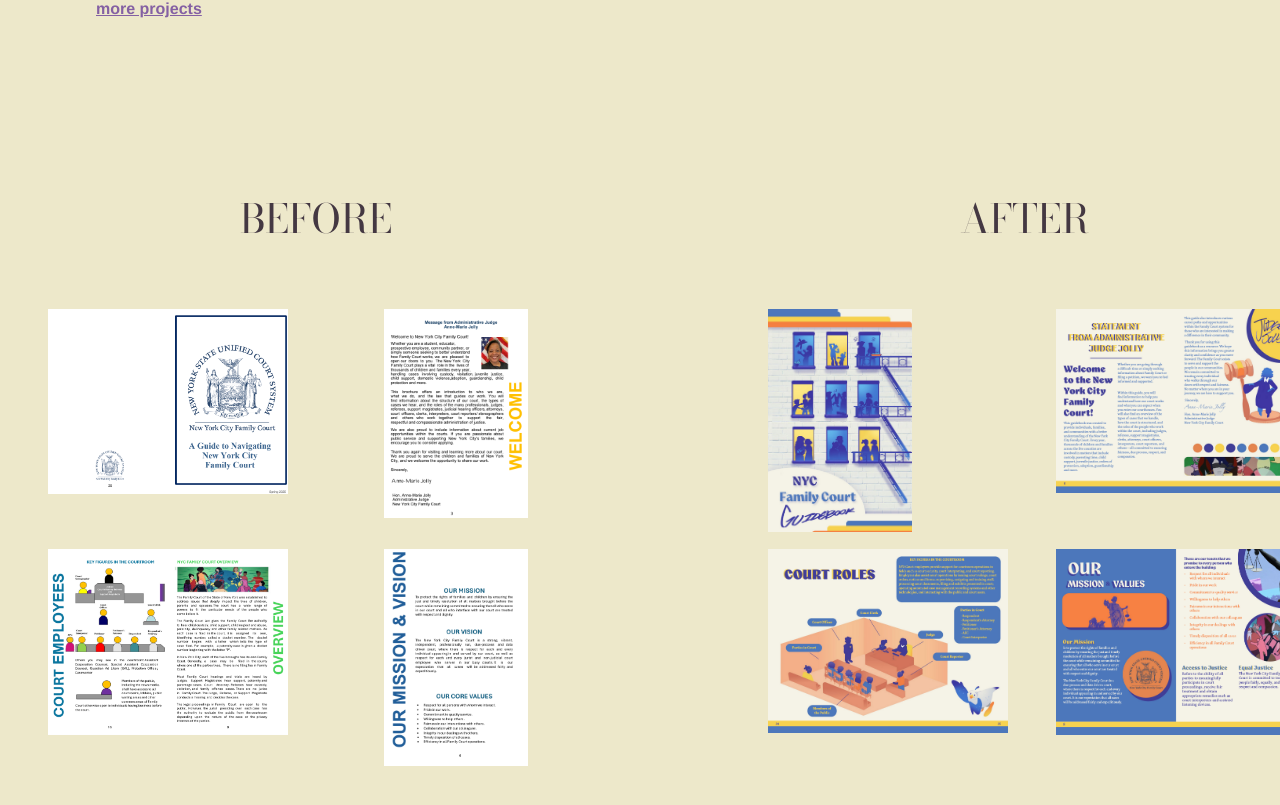
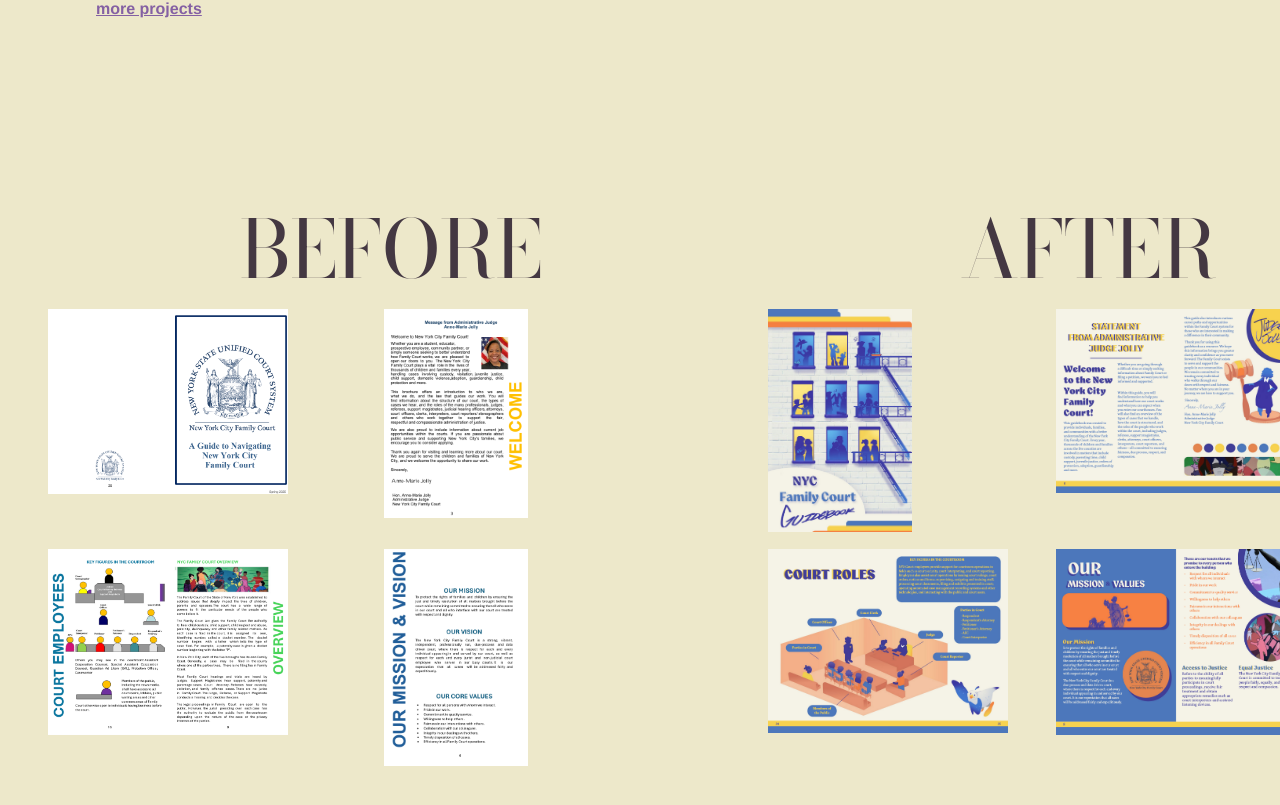
Before and after one commit to kcp3000/Portfolio, a React (Vite) app in the folder portfolio-react/: page /CAW in a window 1280 px wide. Shown: the part 787-1592 px from the top of the page. Built offline with nearby package versions, Linux system fonts and the light colour scheme.

Commit message:
small edits

```diff
--- a/portfolio-react/src/index.css
+++ b/portfolio-react/src/index.css
@@ -621,7 +621,7 @@
   font-style: italic;
 }
 
-.techUsed {
+.techUsedY2k {
   font-size: 5rem;
   font-family: Bodoni;
   color: #443842;
@@ -633,14 +633,14 @@
   font-size: 1.5rem;
 }
 
-.mainText {
+.mainTextY2k {
   color: #443842;
   font-weight: bold;
   font-size: 1.4rem;
   text-align: center;
 }
 
-.strong {
+.strongY2k {
   font-size: 2rem;
   color: #f45832;
 }
@@ -751,6 +751,18 @@
   text-align: center;
 }
 
+.strongWaste {
+  font-size: 2rem;
+  color: #f45832;
+}
+
+.techUsedWaste {
+  font-size: 5rem;
+  font-family: Bodoni;
+  color: #443842;
+}
+
+
 .waste-main :nth-child(1) {
   grid-column: 2/ span 14;
   grid-row: 5;
@@ -869,7 +881,7 @@
   font-style: italic;
 }
 
-.techUsed {
+.techUsedCAW {
   font-size: 5rem;
   font-family: Bodoni;
   color: #443842;
@@ -881,14 +893,14 @@
   font-size: 1.5rem;
 }
 
-.mainText {
+.mainTextCAW {
     color: #443842;
   font-weight: bold;
   font-size: 1.4rem;
   text-align: center;
 }
 
-.strong {
+.strongCAW {
   font-size: 2rem;
   color: #f45832;
 }
--- a/portfolio-react/src/pages/CAW.jsx
+++ b/portfolio-react/src/pages/CAW.jsx
@@ -84,10 +84,10 @@
             <div className="blockPro"></div>
           </SlideAnimateY>
           <SlideAnimateY delay={1} yH={50}>
-            <h1 className="techUsed">BEFORE</h1>
+            <h1 className="techUsedCAW">BEFORE</h1>
           </SlideAnimateY>
           <SlideAnimateY delay={2} yH={50}>
-            <h1 className="techUsed">AFTER</h1>
+            <h1 className="techUsedCAW">AFTER</h1>
           </SlideAnimateY>
           <SlideAnimateY delay={3} yH={50}>
             <div className="bar"></div>
--- a/portfolio-react/src/pages/PROJECTS.jsx
+++ b/portfolio-react/src/pages/PROJECTS.jsx
@@ -1,7 +1,19 @@
+import SlideAnimateY from "../components/SlideAnimateY"
+import { SlideAnimateX } from "../components/SlideAnimateX"
+import { motion } from "motion/react"
+import AppearText from "../components/AppearText"
+import { Link } from "react-router-dom"
+
 const PROJECT = () => {
   return <>
-    <h1>Project page</h1>
-    <h1>WIP</h1>
+    <section className="project_container">
+      <div className="row1">
+
+      </div>
+      <div className="row2">
+
+      </div>
+    </section>
   </>
 }
 
--- a/portfolio-react/src/pages/WasteWise.jsx
+++ b/portfolio-react/src/pages/WasteWise.jsx
@@ -25,7 +25,7 @@
         </SlideAnimateX>
         <SlideAnimateY delay={2} yH={50}>
           <p className="mainTextWaste">
-            <strong className="strong">Bridging</strong> the gap between food insecurity and food waste by redistributing food that is still perfectly edible but would otherwise be thrown away.
+            <strong className="strongWaste">Bridging</strong> the gap between food insecurity and food waste by redistributing food that is still perfectly edible but would otherwise be thrown away.
             Through our platform, we connect New Yorkers facing hunger with local food banks and meal programs, offering resource locators and nutritional guidance.
             We also promote sustainability by educating the public and showcasing volunteer opportunities, while providing restaurants and companies a simplified food donation network to ensure surplus food reaches people in need.
             All in all, we aim to build a more sustainable and fair food system for our city.
```
